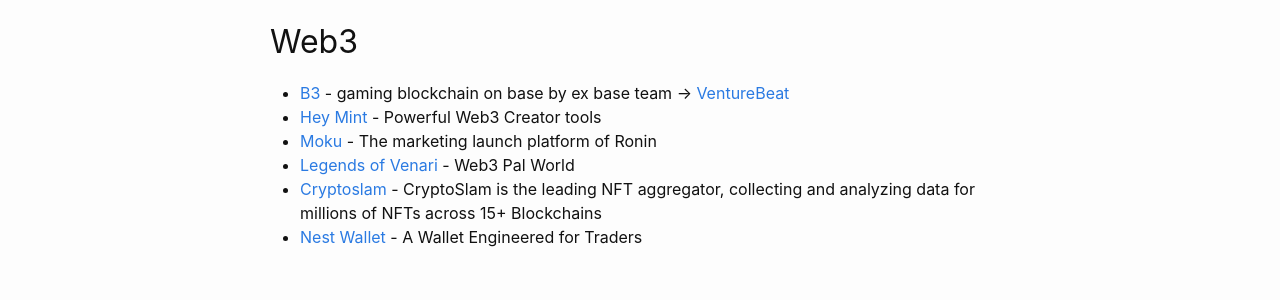
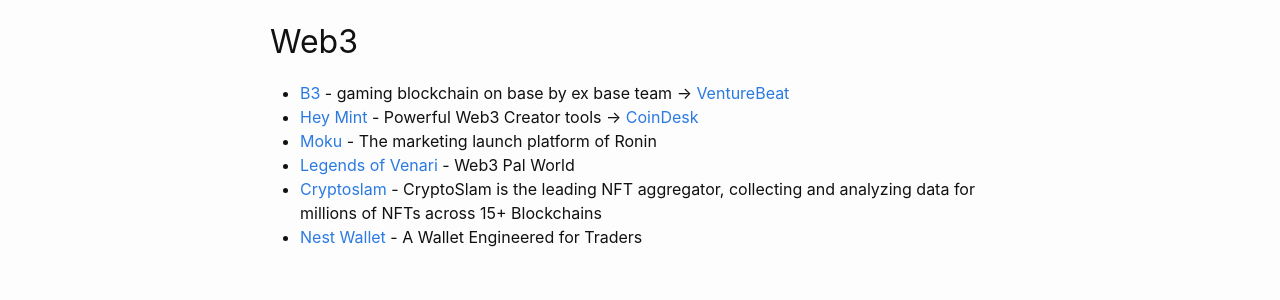
Before and after one commit to katpavan/katpavan.github.io, a Jekyll site: the page built from portfolio.md, in a window 1280 px wide. Shown: the part 260-560 px from the top of the page. Built offline with Jekyll 4.4.1, drawn with Linux system fonts in a browser that asks for light colours.

Commit message:
Update portfolio.md

```diff
--- a/portfolio.md
+++ b/portfolio.md
@@ -9,7 +9,7 @@
 ## Web3
 
 - [B3](https://x.com/b3dotfun/) - gaming blockchain on base by ex base team -> [VentureBeat](https://venturebeat.com/games/npc-labs-raises-18m-to-bring-mainstream-games-to-web3/)
-- [Hey Mint](https://www.heymint.xyz/) - Powerful Web3 Creator tools
+- [Hey Mint](https://www.heymint.xyz/) - Powerful Web3 Creator tools -> [CoinDesk](https://www.coindesk.com/web3/2023/05/15/web3-education-leaders-team-up-to-roll-out-beginner-nft-platform-heymint/)
 - [Moku](https://x.com/Moku_HQ/status/1805407187482640642) - The marketing launch platform of Ronin
 - [Legends of Venari](https://legendsofvenari.com/) - Web3 Pal World
 - [Cryptoslam](https://cryptoslam.io/) - CryptoSlam is the leading NFT aggregator, collecting and analyzing data for millions of NFTs across 15+ Blockchains
```
